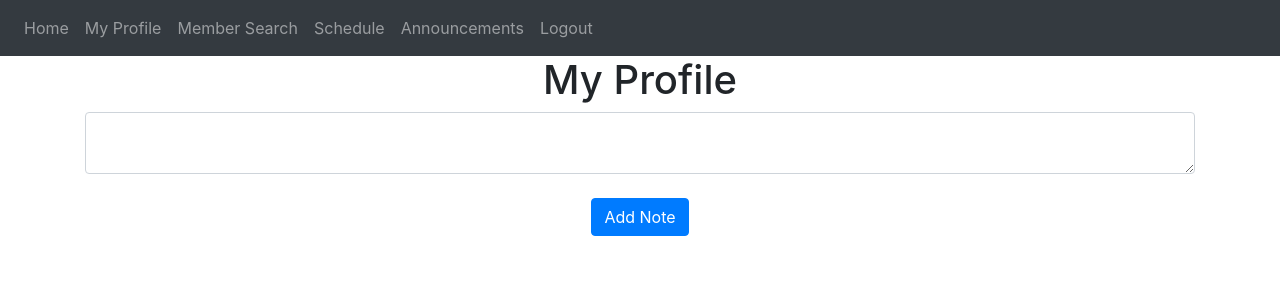
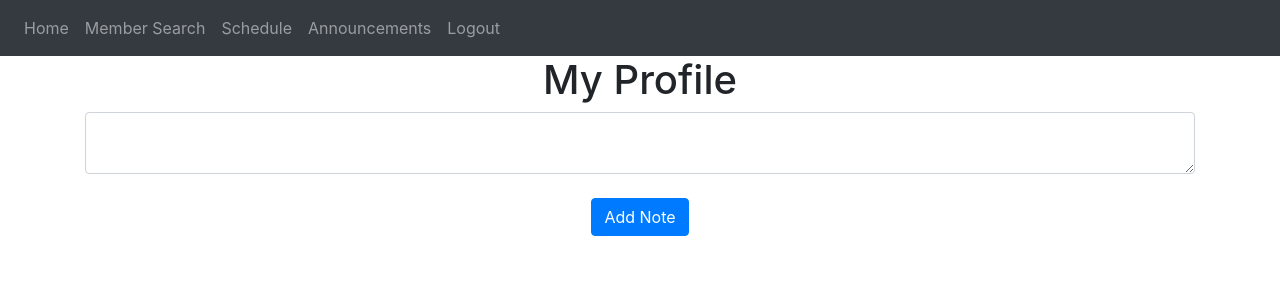
Before and after one commit to jitbon/BYXMemberApp, a Flask app: page / in a window 1280 px wide. Shown: the top 300 px of the page. Run offline with Flask 2, Linux system fonts and the light colour scheme; a user stored in the database is signed in; some libraries are stand-ins or nearby versions.

Commit message:
updated base page id's

```diff
--- a/website/templates/base.html
+++ b/website/templates/base.html
@@ -21,10 +21,9 @@
             <div class="navbar-nav">
                 {% if user.is_authenticated %}
                 <a class="nav-item nav-link" id="home" href="/">Home</a>
-                <a class="nav-item nav-link" id="my-profile" href="/member-info">My Profile</a>
-                <a class="nav-item nav-link" id="member-info" href="/search">Member Search</a>
-                <a class="nav-item nav-link" id="schedule" href="/member-info">Schedule</a>
-                <a class="nav-item nav-link" id="announcements" href="/member-info">Announcements</a>
+                <a class="nav-item nav-link" id="search" href="/search">Member Search</a>
+                <a class="nav-item nav-link" id="schedule" href="/schedule">Schedule</a>
+                <a class="nav-item nav-link" id="announcements" href="/announcements">Announcements</a>
                 <a class="nav-item nav-link" id="logout" href="/logout">Logout</a>
                 {% else %}
                 <a class="nav-item nav-link" id="login" href="/login">Login</a>
```
